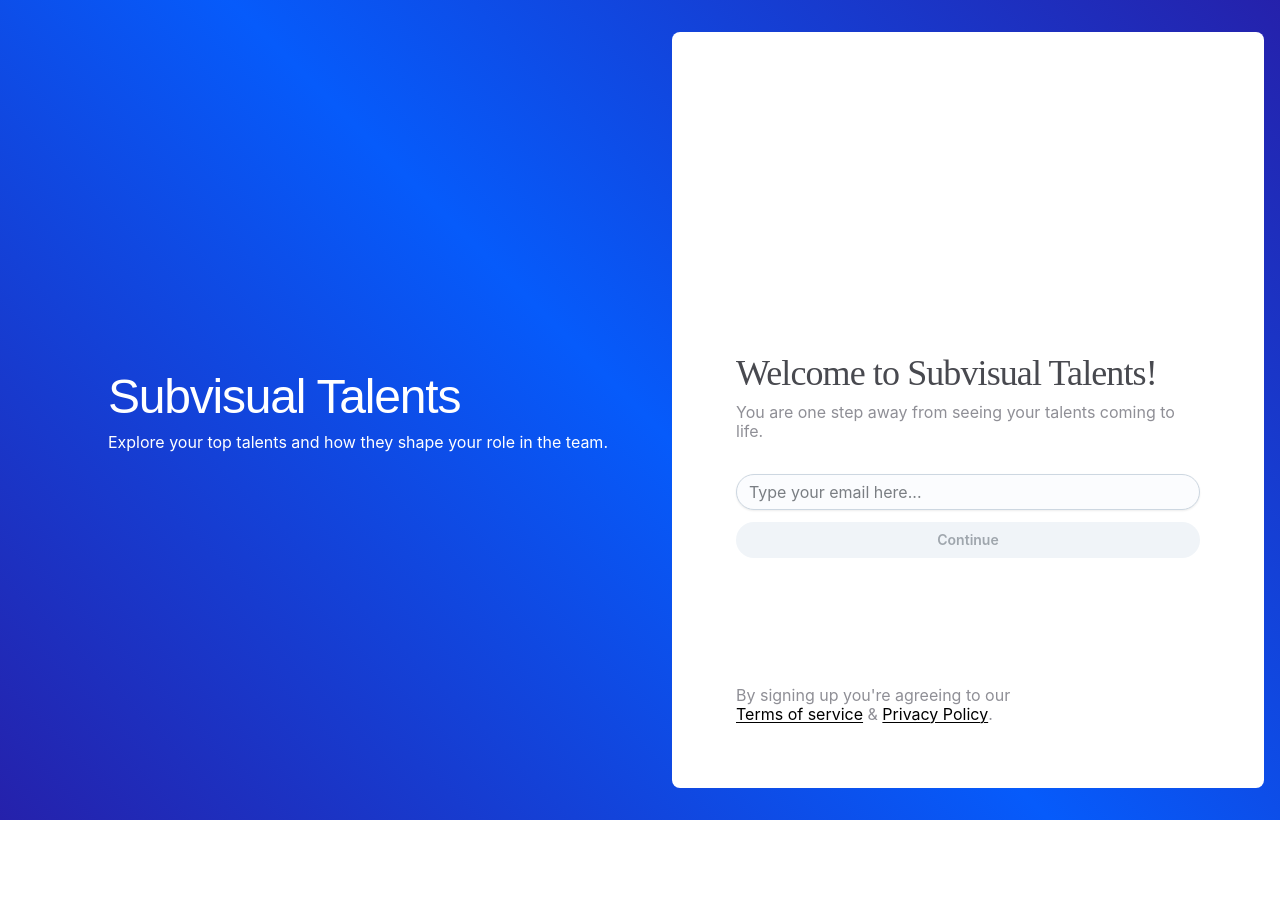
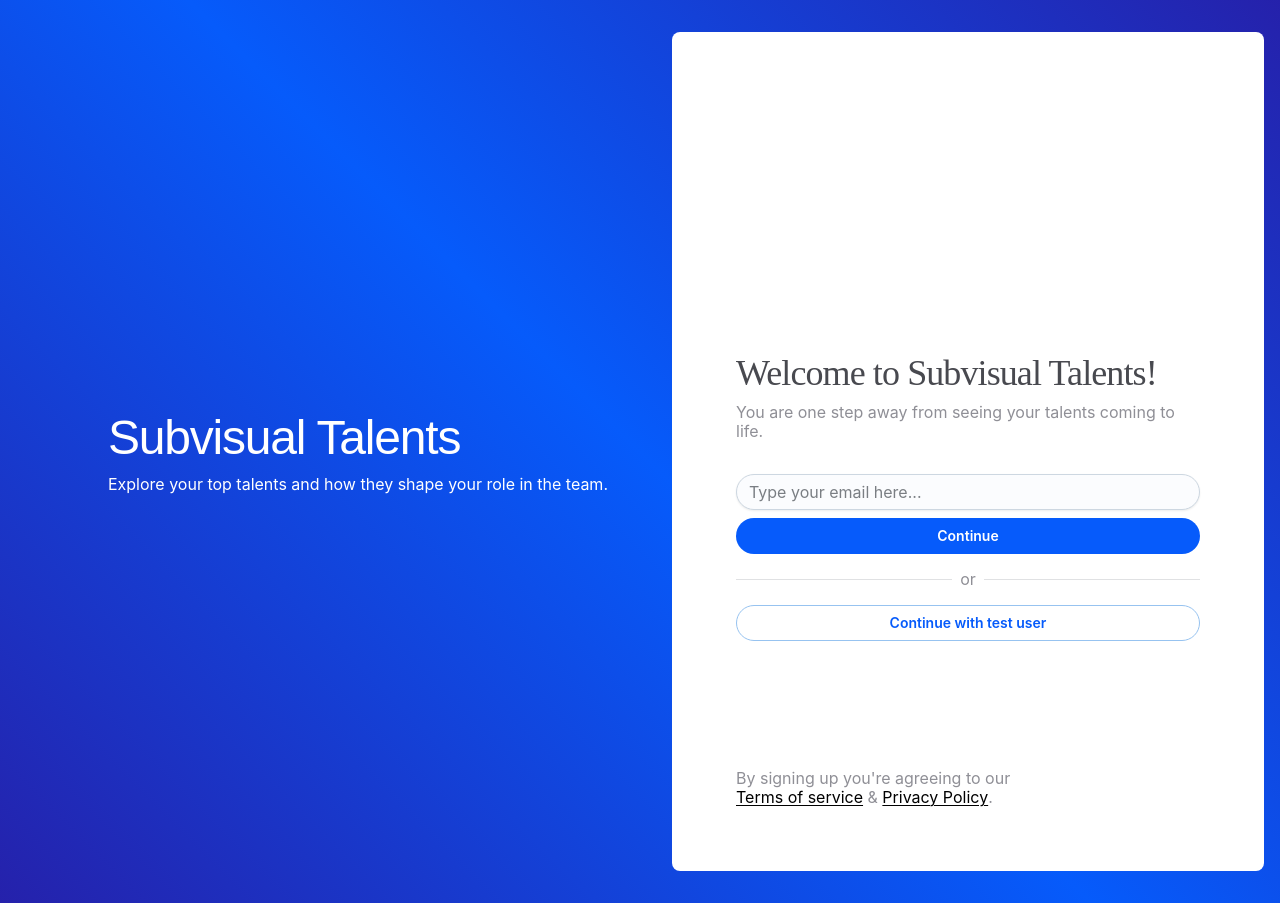
Before and after one commit to thetiagogil/13-talents, a React (Vite) app: page /login in a window 1280 px wide. Before the commit the page ends 820 px from the top, so only its background shows below. Built offline with nearby package versions, Linux system fonts and the light colour scheme; no server answers; the database is empty.

Commit message:
add test user login

```diff
--- a/src/components/sections/team-talents.tsx
+++ b/src/components/sections/team-talents.tsx
@@ -19,18 +19,20 @@ import { UserAvatarInfo } from "../shared/user-info";
 
 type AccordionItemProps = {
   item: { talent_id: number; user_ids: string[] };
+  currentUser: UserModel;
   users: UserModel[];
   talent: TalentModel;
 };
 
 type TeamTalentsProps = {
+  currentUser: UserModel;
   users: UserModel[];
   talents: TalentModel[];
   usersTalents: UsersTalentsModel[];
   isLoading: boolean;
 };
 
-const AccordionItem = ({ item, users, talent }: AccordionItemProps) => {
+const AccordionItem = ({ item, currentUser, users, talent }: AccordionItemProps) => {
   const [isExpanded, setIsExpanded] = useState<boolean>(false);
   const usersWithTalent = users.filter(user => item.user_ids.some(userId => user.id === userId));
 
@@ -94,7 +96,7 @@ const AccordionItem = ({ item, users, talent }: AccordionItemProps) => {
             <Grid container spacing={4}>
               {usersWithTalent.map(user => (
                 <Grid key={user.id} xs={3}>
-                  <UserAvatarInfo user={user} fontSize={12} />
+                  <UserAvatarInfo user={user} fontSize={12} hasMe={currentUser.id === user.id} />
                 </Grid>
               ))}
             </Grid>
@@ -105,7 +107,7 @@ const AccordionItem = ({ item, users, talent }: AccordionItemProps) => {
   );
 };
 
-export const TeamTalents = ({ users, talents, usersTalents, isLoading }: TeamTalentsProps) => {
+export const TeamTalents = ({ currentUser, users, talents, usersTalents, isLoading }: TeamTalentsProps) => {
   const columns = useMemo(() => {
     const usersTalentsBasedOnUsers = usersTalents.filter(element => users.some(user => element.user_id === user.id));
     const usersTalentsGrouped = Object.entries(
@@ -141,12 +143,20 @@ export const TeamTalents = ({ users, talents, usersTalents, isLoading }: TeamTal
             {isLoading
               ? Array.from({ length: 10 }).map((_, index) => (
                   <Skeleton key={index} variant="rectangular" width="100%" sx={{ borderRadius: 8 }}>
-                    <Button></Button>
+                    <Button />
                   </Skeleton>
                 ))
               : column.map(item => {
                   const talentInfo = talents.find(s => s.id === item.talent_id) as TalentModel;
-                  return <AccordionItem key={item.talent_id} item={item} users={users} talent={talentInfo || {}} />;
+                  return (
+                    <AccordionItem
+                      key={item.talent_id}
+                      item={item}
+                      currentUser={currentUser}
+                      users={users}
+                      talent={talentInfo || {}}
+                    />
+                  );
                 })}
           </Stack>
         ))}
--- a/src/components/tabs/team-overview.tab.tsx
+++ b/src/components/tabs/team-overview.tab.tsx
@@ -66,7 +66,13 @@ export const TeamOverviewTab = () => {
         ) : (
           <Stack width="100%" gap={{ xs: 4, lg: 8 }}>
             <TeamDomains talents={talents} usersTalents={usersTalents} isLoading={isLoading} />
-            <TeamTalents users={users} talents={talents} usersTalents={usersTalents} isLoading={isLoading} />
+            <TeamTalents
+              currentUser={user}
+              users={users}
+              talents={talents}
+              usersTalents={usersTalents}
+              isLoading={isLoading}
+            />
           </Stack>
         )}
       </Stack>
--- a/src/pages/login.page.tsx
+++ b/src/pages/login.page.tsx
@@ -1,4 +1,4 @@
-import { Box, Button, Input, Link, Stack, Typography } from "@mui/joy";
+import { Box, Button, Divider, Input, Link, Stack, Typography } from "@mui/joy";
 import { FormEvent, useContext, useState } from "react";
 import { useGetUserByEmail } from "../api/use-user.api";
 import { AuthContext } from "../contexts/auth.context";
@@ -9,13 +9,28 @@ export const LoginPage = () => {
   const { showSnackbar } = useContext(SnackbarContext);
   const [email, setEmail] = useState<string>("");
   const { isFetching: isLoading, refetch } = useGetUserByEmail(email);
+  const { isFetching: isLoadingTestUser, refetch: refetchTestUser } = useGetUserByEmail("johndoe@talents.com");
 
   const handleSubmit = async (e: FormEvent) => {
     e.preventDefault();
     try {
+      if (email.length <= 0) return showSnackbar("danger", "Please enter credentials.");
       const { data: user, error } = await refetch();
       if (error || !user) {
         showSnackbar("danger", "Invalid credentials.");
+      } else {
+        await handleLogin(user);
+      }
+    } catch (error) {
+      console.error(error);
+    }
+  };
+
+  const handleTestLogin = async () => {
+    try {
+      const { data: user, error } = await refetchTestUser();
+      if (error || !user) {
+        showSnackbar("danger", "Test user not found.");
       } else {
         await handleLogin(user);
       }
@@ -69,10 +84,22 @@ export const LoginPage = () => {
               </Typography>
             </Stack>
 
-            <Stack component="form" onSubmit={handleSubmit} gap={1.5}>
-              <Input placeholder="Type your email here..." value={email} onChange={e => setEmail(e.target.value)} />
-              <Button type="submit" loading={isLoading} disabled={!email}>
-                Continue
+            <Stack gap={2}>
+              <Stack gap={1}>
+                <Input placeholder="Type your email here..." value={email} onChange={e => setEmail(e.target.value)} />
+                <Button variant="solid" onClick={handleSubmit} loading={isLoading}>
+                  Continue
+                </Button>
+              </Stack>
+
+              <Divider orientation="horizontal">
+                <Typography level="body-md" textColor="neutral.baseLighter">
+                  or
+                </Typography>
+              </Divider>
+
+              <Button variant="outlined" onClick={handleTestLogin} loading={isLoadingTestUser}>
+                Continue with test user
               </Button>
             </Stack>
           </Stack>
```
